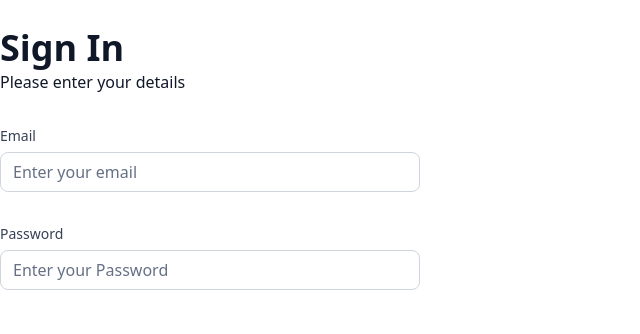
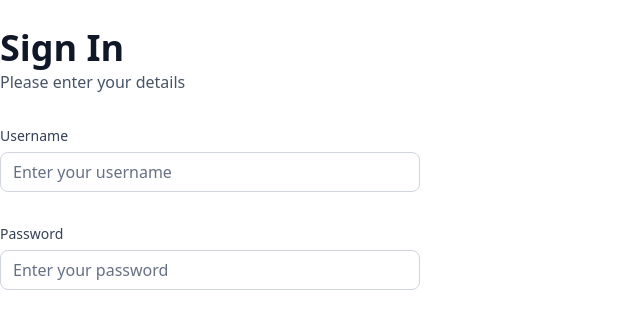
Before and after one commit to priyankadbg/Banking-App, a Next.js app: page /sign-in in a window 1280 px wide. Shown: the part 262-596 px from the top of the page, without its empty margins (0-640 px from the left). Built offline with nearby package versions, Linux system fonts and the light colour scheme.

Commit message:
authentication done for Sign-In

```diff
--- a/components/AuthForm.tsx
+++ b/components/AuthForm.tsx
@@ -1,4 +1,5 @@
 "use client";
+
 import React, { useState } from "react";
 import Link from "next/link";
 import Image from "next/image";
@@ -17,23 +18,23 @@ import {
 } from "@/components/ui/form";
 import { Input } from "@/components/ui/input";
 import { ITEMS } from "@/constants";
-
-const formSchema = z.object({
-  email: z.string().email(),
-});
+import CustomInput from "./CustomInput";
+import { authFormSchema } from "@/lib/utils";
 
 const AuthForm = ({ type }: { type: string }) => {
   const [user, setUser] = useState(null);
+
   // 1. Define your form.
-  const form = useForm<z.infer<typeof formSchema>>({
-    resolver: zodResolver(formSchema),
+  const form = useForm<z.infer<typeof authFormSchema>>({
+    resolver: zodResolver(authFormSchema),
     defaultValues: {
       email: "",
+      password: "",
     },
   });
 
   // 2. Define a submit handler.
-  function onSubmit(values: z.infer<typeof formSchema>) {
+  function onSubmit(values: z.infer<typeof authFormSchema>) {
     // Do something with the form values.
     // ✅ This will be type-safe and validated.
     // console.log(values);
@@ -56,8 +57,8 @@ const AuthForm = ({ type }: { type: string }) => {
         </Link>
         <div className="flex-flex-col-gap-1 md:gap-3">
           <h1 className="text-24 lg:text-36 font-semibold text-gray-900">
-            {user ? "Link Account" : type === "sign-in" ? "Sign In" : "Sign up"}
-            <p className="text-16 font-normal text-grya-600">
+            {user ? "Link Account" : type === "sign-in" ? "Sign In" : "Sign Up"}
+            <p className="text-16 font-normal text-gray-600">
               {user
                 ? "Link your Account to get started"
                 : "Please enter your details"}
@@ -71,45 +72,20 @@ const AuthForm = ({ type }: { type: string }) => {
         <>
           <Form {...form}>
             <form onSubmit={form.handleSubmit(onSubmit)} className="space-y-8">
-              <FormField
-                control={form.control}
-                name="email"
-                render={({ field }) => (
-                  <div className="form-item">
-                    <FormLabel className="form-label">Email</FormLabel>
-                    <div className="flex w-full flex-col">
-                      <FormControl>
-                        <Input
-                          placeholder="Enter your email"
-                          className="input-class"
-                          {...field}
-                        />
-                      </FormControl>
-                      <FormMessage className="form-message mt-2" />
-                    </div>
-                  </div>
-                )}
+              <CustomInput
+                form={form.control}
+                name="username"
+                label="Username"
+                placeholder="Enter your username"
               />
-              <FormField
-                control={form.control}
+
+              <CustomInput
+                form={form.control}
                 name="password"
-                render={({ field }) => (
-                  <div className="form-item">
-                    <FormLabel className="form-label">Password</FormLabel>
-                    <div className="flex w-full flex-col">
-                      <FormControl>
-                        <Input
-                          placeholder="Enter your Password"
-                          className="input-class"
-                          type="password"
-                          {...field}
-                        />
-                      </FormControl>
-                      <FormMessage className="form-message mt-2" />
-                    </div>
-                  </div>
-                )}
+                label="Password"
+                placeholder="Enter your password"
               />
+
               <Button type="submit">Submit</Button>
             </form>
           </Form>
--- /dev/null
+++ b/components/CustomInput.tsx
@@ -0,0 +1,44 @@
+import React from "react";
+import { FormField, FormLabel, FormControl, FormMessage } from "./ui/form";
+import { Input } from "./ui/input";
+import { Control } from "react-hook-form";
+import { z } from "zod";
+import { authFormSchema } from "@/lib/utils";
+
+interface CustomInputProps {
+  form: Control<z.infer<typeof authFormSchema>>;
+  name: string;
+  label: string;
+  placeholder: string;
+}
+
+const CustomInput: React.FC<CustomInputProps> = ({
+  form,
+  name,
+  label,
+  placeholder,
+}) => {
+  return (
+    <FormField
+      control={form}
+      name={name}
+      render={({ field }) => (
+        <div className="form-item">
+          <FormLabel className="form-label">{label}</FormLabel>
+          <div className="flex w-full flex-col">
+            <FormControl>
+              <Input
+                placeholder={placeholder}
+                className="input-class"
+                {...field}
+              />
+            </FormControl>
+            <FormMessage className="form-message mt-2" />
+          </div>
+        </div>
+      )}
+    />
+  );
+};
+
+export default CustomInput;
--- a/lib/utils.ts
+++ b/lib/utils.ts
@@ -2,6 +2,7 @@
 import { type ClassValue, clsx } from "clsx";
 import qs from "query-string";
 import { twMerge } from "tailwind-merge";
+import { z } from "zod";
 
 export function cn(...inputs: ClassValue[]) {
   return twMerge(clsx(inputs));
@@ -193,3 +194,7 @@ export const getTransactionStatus = (date: Date) => {
 
   return date > twoDaysAgo ? "Processing" : "Success";
 };
+export const authFormSchema = z.object({
+  email: z.string().email(),
+  password: z.string().min(8),
+});
```
